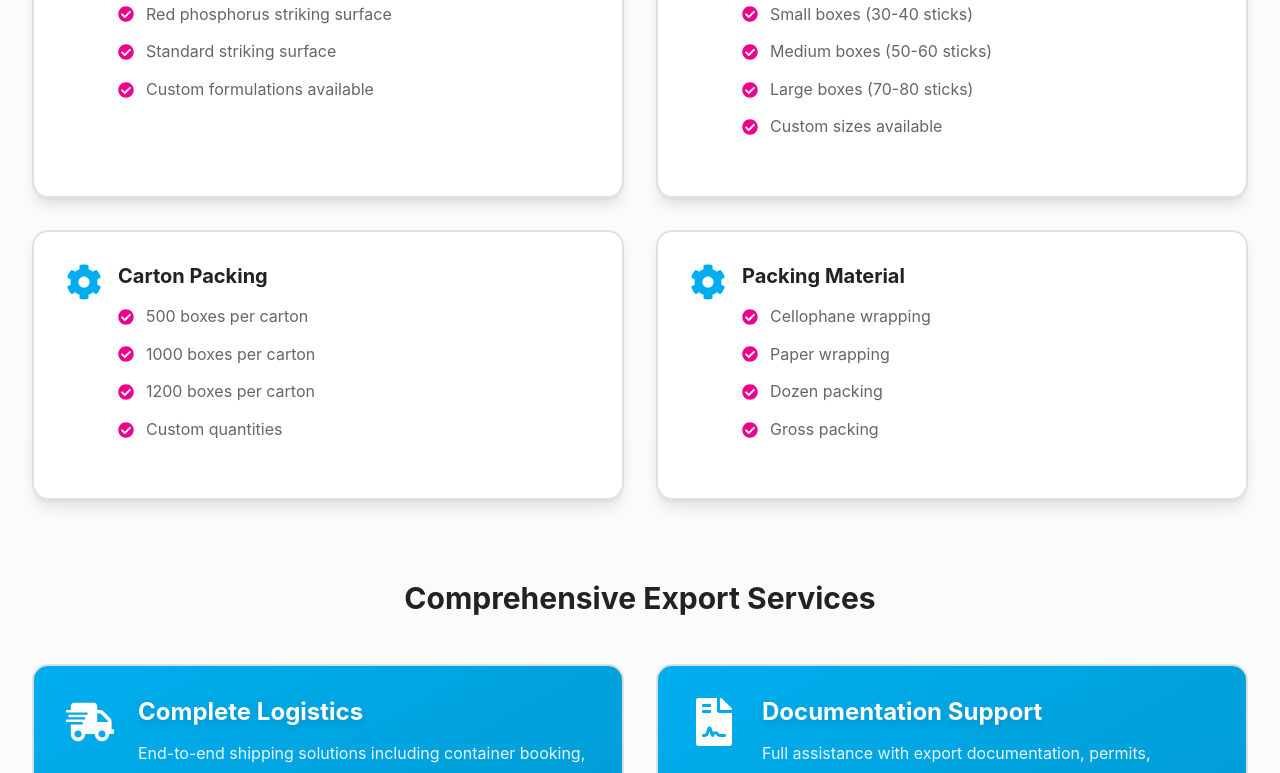
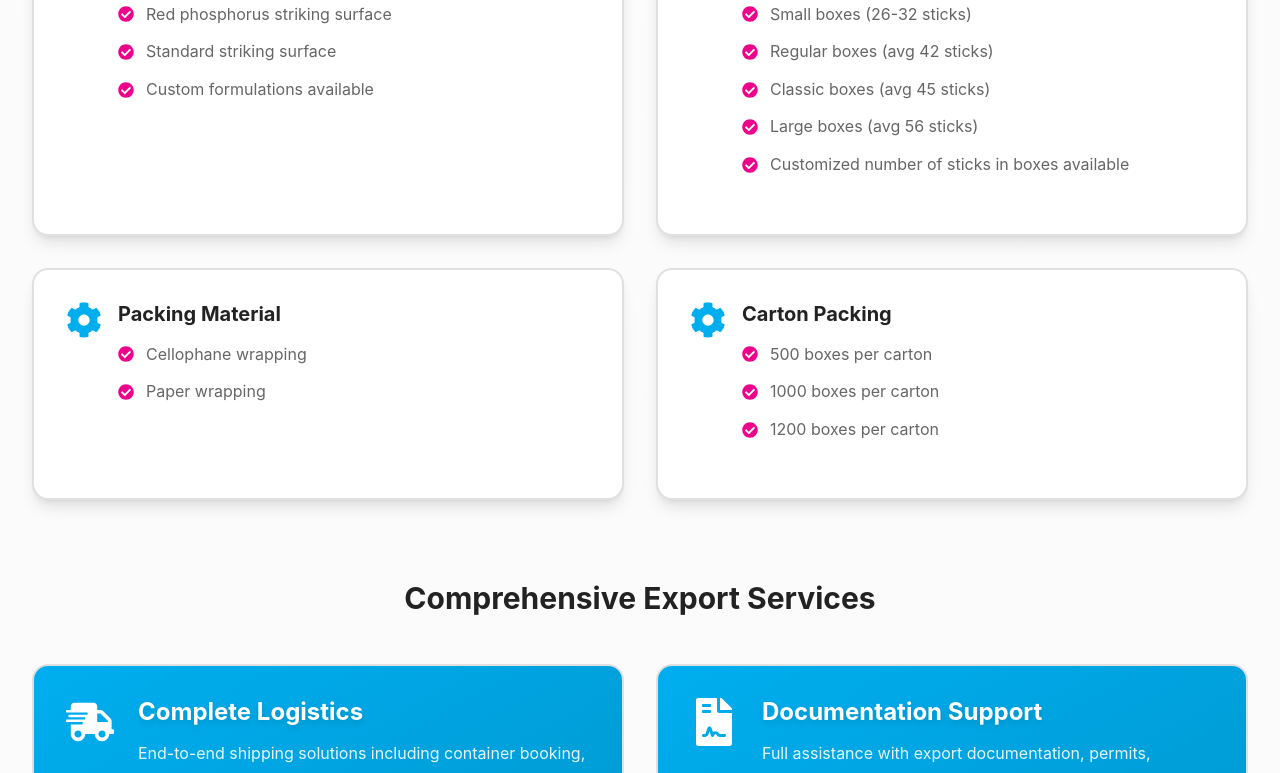
Before and after one commit to jalal1122/kite, a React (Vite) app: page /export/safety-matches in a window 1280 px wide. Shown: the part 3578-4351 px from the top of the page. Built offline with nearby package versions, Linux system fonts and the light colour scheme.

Commit message:
Update box size and packing material options in SafetyMatchesExport for accuracy

```diff
--- a/src/components/SafetyMatchesExport.jsx
+++ b/src/components/SafetyMatchesExport.jsx
@@ -57,7 +57,7 @@ const SafetyMatchesExport = () => {
       icon: <FaFileContract className="text-5xl" />,
       title: "Documentation Support",
       description:
-        "Full assistance with export documentation, permits, certificates of origin, and regulatory compliance.",
+        "Full assistance with export documentation, permits, certificate of origin, and regulatory compliance.",
       points: ["Export licenses", "Customs clearance", "Certificate of origin"],
     },
     {
@@ -118,10 +118,20 @@ const SafetyMatchesExport = () => {
     {
       title: "Box Sizes",
       options: [
-        "Small boxes (30-40 sticks)",
-        "Medium boxes (50-60 sticks)",
-        "Large boxes (70-80 sticks)",
-        "Custom sizes available",
+        "Small boxes (26-32 sticks)",
+        "Regular boxes (avg 42 sticks)",
+        "Classic boxes (avg 45 sticks)",
+        "Large boxes (avg 56 sticks)",
+        "Customized number of sticks in boxes available",
+      ],
+    },
+    {
+      title: "Packing Material",
+      options: [
+        "Cellophane wrapping",
+        "Paper wrapping",
+        // "Dozen packing",
+        // "Gross packing",
       ],
     },
     {
@@ -130,16 +140,6 @@ const SafetyMatchesExport = () => {
         "500 boxes per carton",
         "1000 boxes per carton",
         "1200 boxes per carton",
-        "Custom quantities",
-      ],
-    },
-    {
-      title: "Packing Material",
-      options: [
-        "Cellophane wrapping",
-        "Paper wrapping",
-        "Dozen packing",
-        "Gross packing",
       ],
     },
   ];
```
